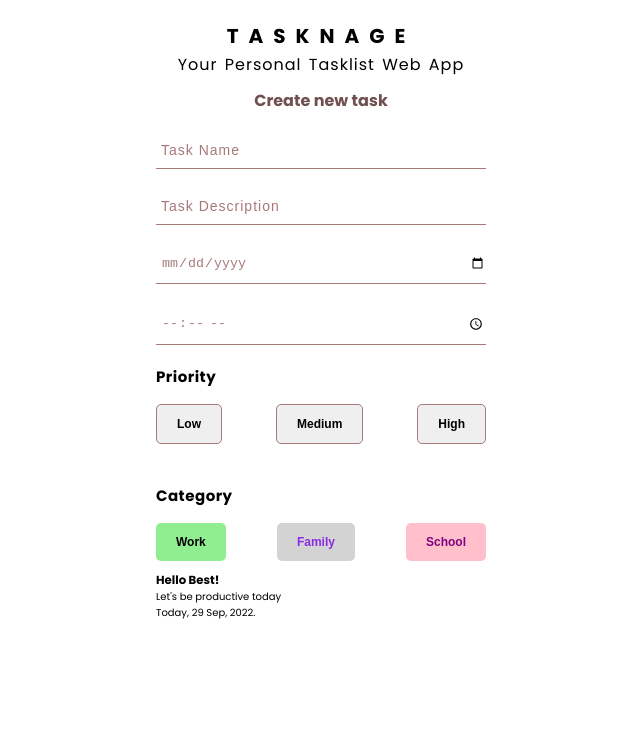
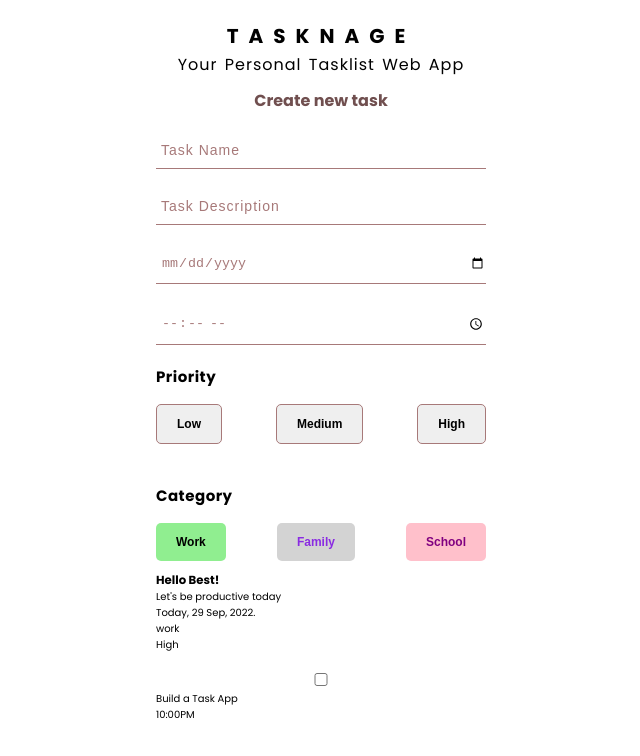
Before and after one commit to ibktommy/TaskNage, a React (Create React App) app: page / in a window 1280 px wide. Shown: the top 756 px of the page, without its empty margins (319-959 px from the left). Built offline with nearby package versions, Linux system fonts and the light colour scheme.

Commit message:
Add JSX/HTML stucture for the tasklist

```diff
--- a/src/App.js
+++ b/src/App.js
@@ -71,6 +71,21 @@ function App() {
         <p className="date">
           Today, {currentDate}
         </p>
+
+        <div className="tasklist-item">
+          <p className="category">work</p>
+
+          <div className="others">
+            <p className="priority">High</p>
+            <div className="task">
+              <input type="checkbox" name="check" id="check" />
+              <span>Build a Task App</span>
+            </div>
+            <p className="time">
+              10:00PM
+            </p>
+          </div>
+        </div>
       </div>
     </div>
   );
```
